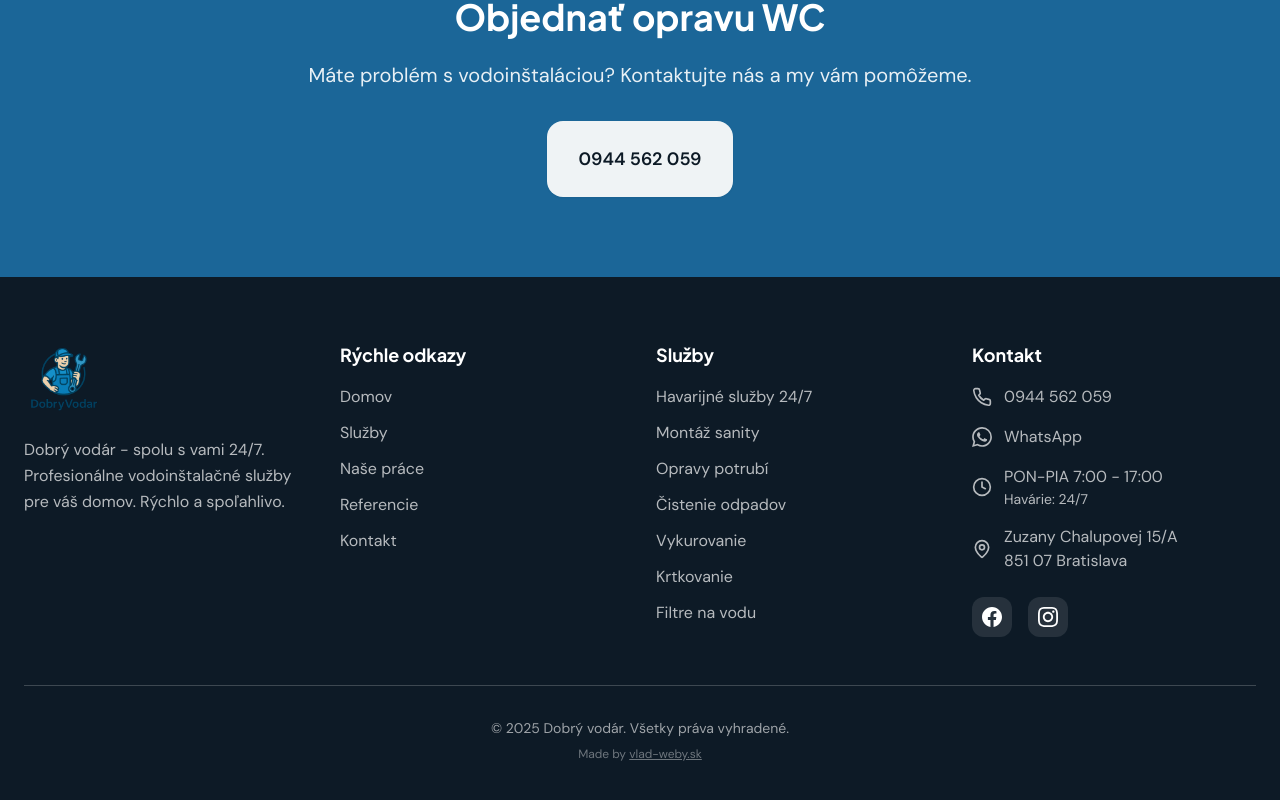
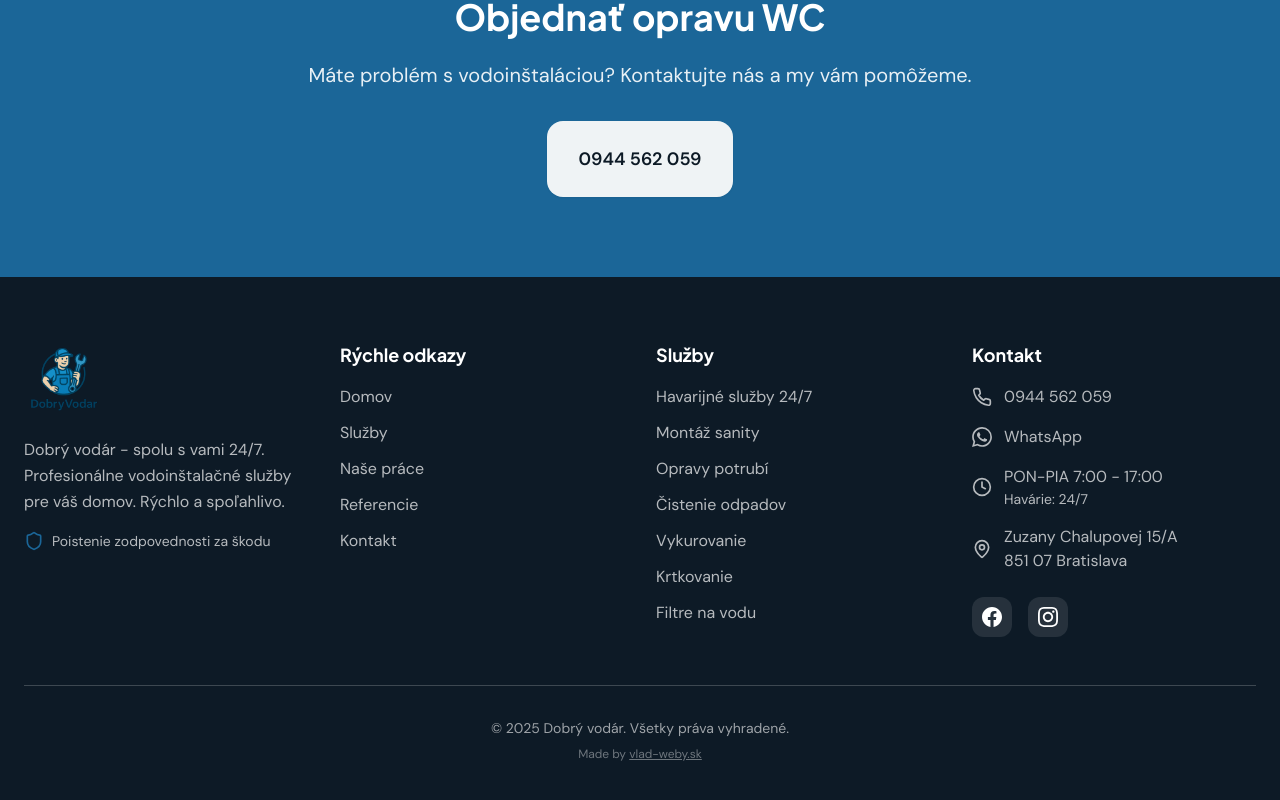
Before and after one commit to chokolate73/dobryvoda-nextjs, a Next.js app: page /oprava-wc in a window 1280 px wide. Shown: the part 1227-2027 px from the top of the page. Built offline with nearby package versions, Linux system fonts and the light colour scheme.

Commit message:
Add liability insurance badge to footer
https://claude.ai/code/session_0156SA7j5A86Cx44suwEYLbf

```diff
--- a/src/components/Footer.tsx
+++ b/src/components/Footer.tsx
@@ -2,7 +2,7 @@
 
 import Image from "next/image";
 import Link from "next/link";
-import { Phone, MapPin, Clock } from "lucide-react";
+import { Phone, MapPin, Clock, Shield } from "lucide-react";
 import { useLanguage } from "@/contexts/LanguageContext";
 
 const Footer = () => {
@@ -34,9 +34,13 @@ const Footer = () => {
           {/* Brand */}
           <div className="lg:col-span-1">
             <Image src="/images/logo-new.png" alt="Dobrý vodár - vodoinštalatér Bratislava" width={160} height={80} className="h-20 w-auto mb-4" />
-            <p className="text-primary-foreground/70 leading-relaxed">
+            <p className="text-primary-foreground/70 leading-relaxed mb-4">
               {t("footer.description")}
             </p>
+            <div className="flex items-center gap-2 text-primary-foreground/70">
+              <Shield className="h-5 w-5 text-primary flex-shrink-0" />
+              <span className="text-sm">Poistenie zodpovednosti za škodu</span>
+            </div>
           </div>
 
           {/* Quick Links & Services - side by side on mobile */}
```
